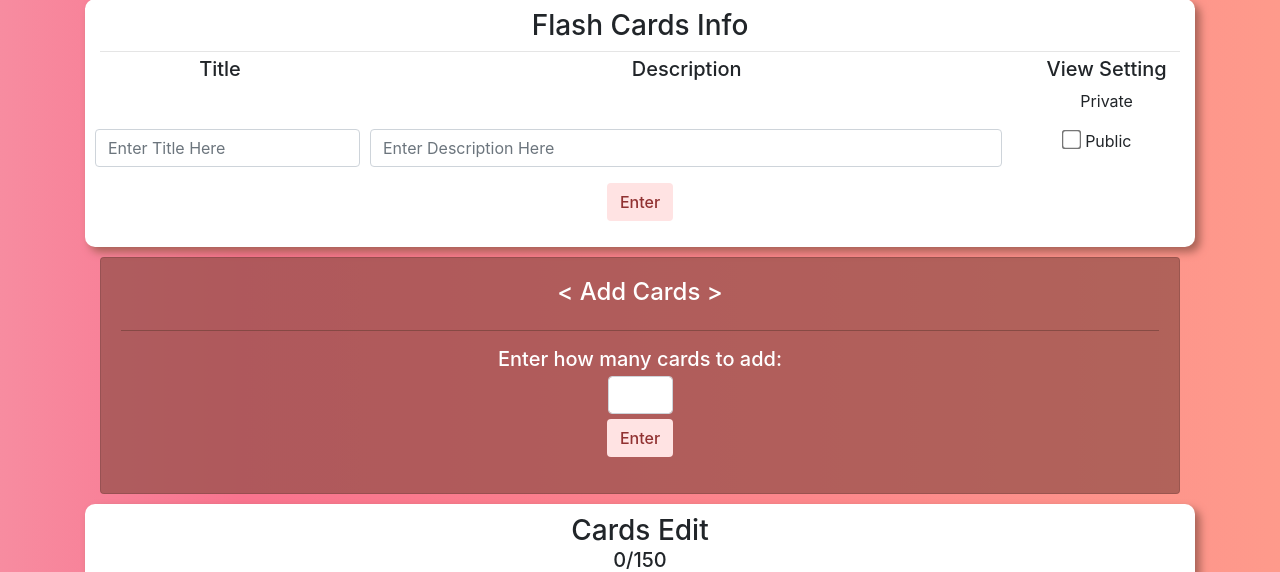
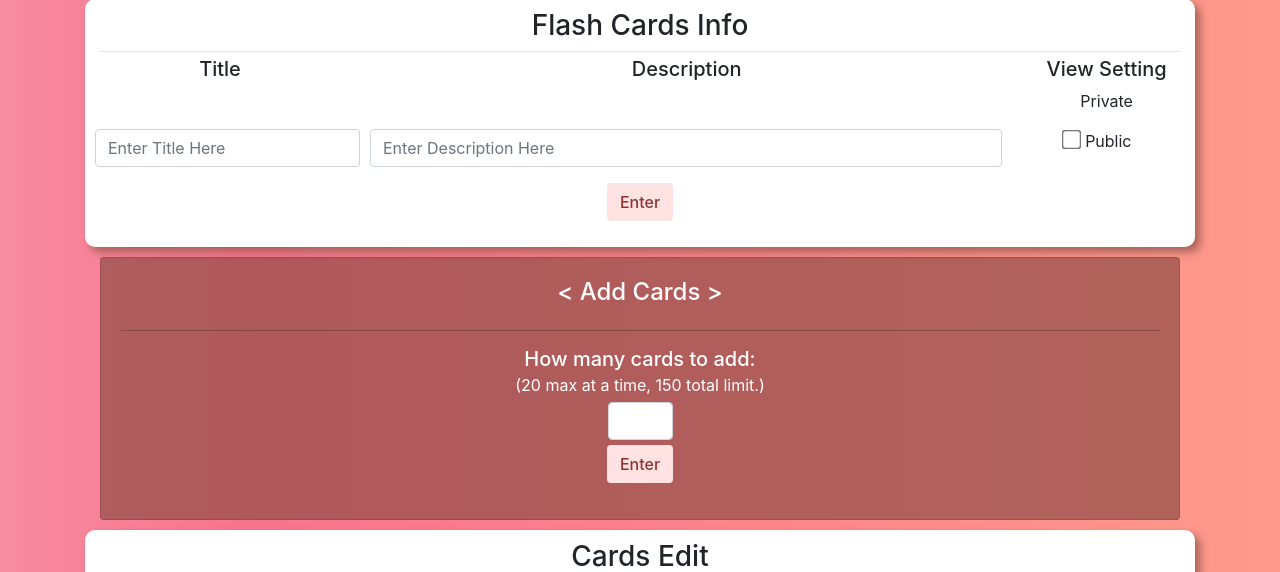
Before and after one commit to 1HectorAC/FlashCardHelper, a Flask app: template templates/editCardsList.html in a window 1280 px wide, after a click that opens the changed part. Shown: the part 247-819 px from the top of the page. Run offline with Flask 2, Linux system fonts and the light colour scheme; the template is opened without the code that fills it, so the values that code supplies are empty; some libraries are stand-ins or nearby versions.

Commit message:
Improved data validation when adding some cards in editCardsList.html. Also related changes in models.py and scripts.js.

```diff
--- a/static/js/scripts.js
+++ b/static/js/scripts.js
@@ -190,10 +190,10 @@ $("form[name=editPassword]").submit(function (e) {
 function GenerateBoxes() {
     num = $('#questionTotal').val()
 
-    // Error check for input length.
-    if (num < 1 || num > 99) {
-        $('.error').text("Number must be between 1-99")
-        return;
+    // Length check
+    if(num <= 0 || num > 20){
+        $('.error2').text('Number must be between 1-20')
+        return
     }
 
     $('#numberSection').hide()
--- a/templates/editCardsList.html
+++ b/templates/editCardsList.html
@@ -73,12 +73,13 @@
         <div id="AddCards" class="collapse">
             <hr style="background-color:rgba(139, 77, 70, 0.7)">
             <div id="numberSection">
-                <h5 style="margin:5px">Enter how many cards to add:</h5>
+                <h5 style="margin:2px">How many cards to add:</h5>
+                <p style="margin:2px">(20 max at a time, 150 total limit.)</p>
                 <input type="number" id="questionTotal" name="questionTotal" class="form form-control mx-auto"
-                    style="  width:65px; margin:5px" required>
+                    style="width:65px; margin:5px" required>
                 <input id="numberButton" class="btn lPinkButton" type="button" value="Enter"
                     onclick="GenerateBoxes();" />
-                <p class="error error--hidden" style="color:rgb(255, 177, 177)"></p>
+                <p class="error2" style="color:rgb(255, 177, 177)"></p>
             </div>
             <form name="addCard" id="questionSection" style="display:none">
                 <input type="hidden" id="cardsTitle" name="cardsTitle" value={{ cards.title }}>
```
Also changed, not shown: user/models.py (+13 -3 lines).
